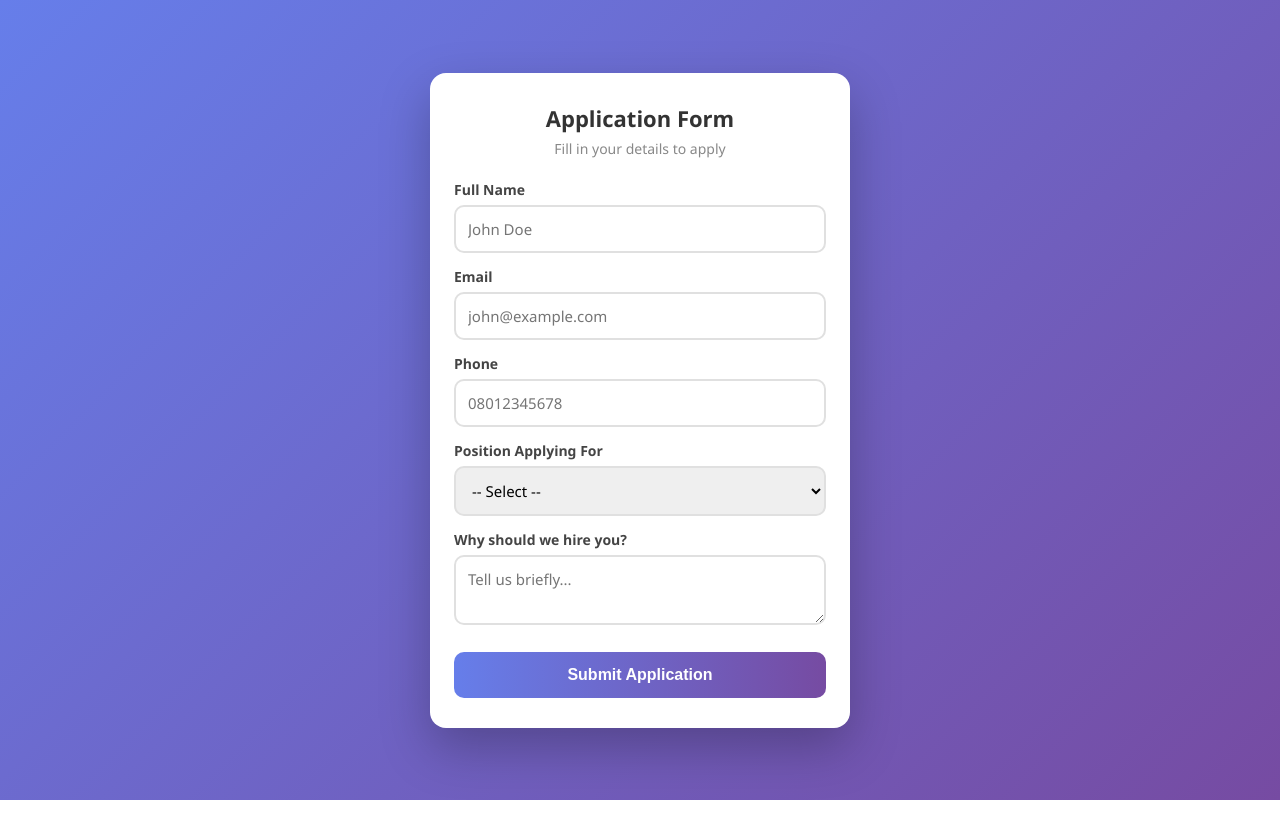
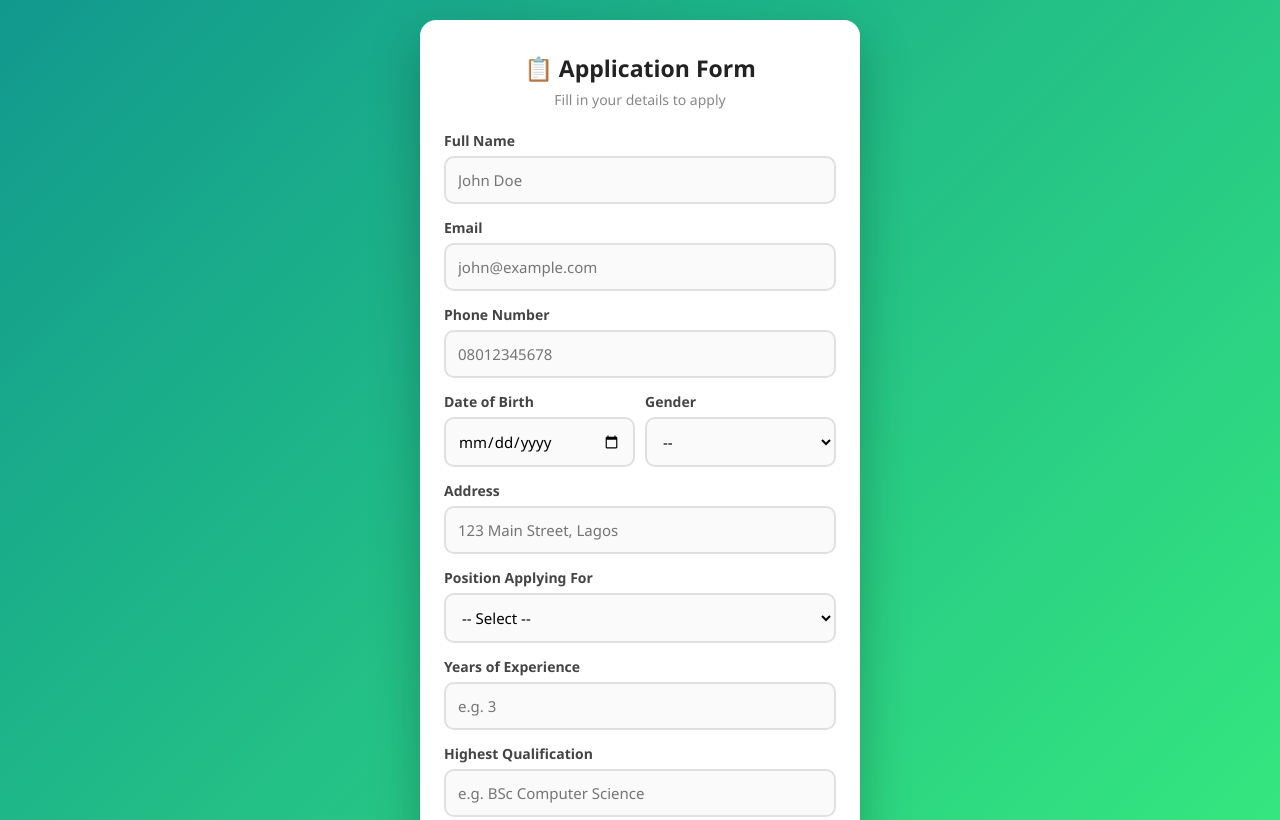
Before and after one commit to thewebsolution21/My-test-app, a plain HTML site: page test app/index.html in a window 1280 px wide. Shown: the top 820 px of the page. Drawn offline with Linux system fonts and the light colour scheme.

Commit message:
update design and add fields

```diff
--- a/test app/index.html
+++ b/test app/index.html
@@ -8,7 +8,7 @@
     * { margin: 0; padding: 0; box-sizing: border-box; }
     body {
       font-family: 'Segoe UI', Arial, sans-serif;
-      background: linear-gradient(135deg, #667eea, #764ba2);
+      background: linear-gradient(135deg, #11998e, #38ef7d);
       min-height: 100vh;
       display: flex;
       justify-content: center;
@@ -17,15 +17,15 @@
     }
     .form-box {
       background: white;
-      padding: 30px 24px;
+      padding: 32px 24px;
       border-radius: 16px;
       width: 100%;
-      max-width: 420px;
+      max-width: 440px;
       box-shadow: 0 20px 50px rgba(0,0,0,0.25);
     }
     h1 {
-      color: #333;
-      font-size: 22px;
+      color: #222;
+      font-size: 23px;
       margin-bottom: 6px;
       text-align: center;
     }
@@ -51,16 +51,23 @@
       font-size: 15px;
       outline: none;
       font-family: inherit;
+      background: #fafafa;
     }
     input:focus, select:focus, textarea:focus {
-      border-color: #764ba2;
+      border-color: #11998e;
+      background: white;
     }
     textarea { resize: vertical; min-height: 70px; }
+    .row {
+      display: flex;
+      gap: 10px;
+    }
+    .row > div { flex: 1; }
     button {
       width: 100%;
-      margin-top: 22px;
+      margin-top: 24px;
       padding: 14px;
-      background: linear-gradient(90deg, #667eea, #764ba2);
+      background: linear-gradient(90deg, #11998e, #38ef7d);
       color: white;
       border: none;
       border-radius: 10px;
@@ -73,7 +80,7 @@
 </head>
 <body>
   <form class="form-box" action="submit.html" method="GET">
-    <h1>Application Form</h1>
+    <h1>📋 Application Form</h1>
     <p class="sub">Fill in your details to apply</p>
 
     <label>Full Name</label>
@@ -82,17 +89,43 @@
     <label>Email</label>
     <input type="email" name="email" placeholder="john@example.com" required>
 
-    <label>Phone</label>
+    <label>Phone Number</label>
     <input type="tel" name="phone" placeholder="08012345678" required>
+
+    <div class="row">
+      <div>
+        <label>Date of Birth</label>
+        <input type="date" name="dob" required>
+      </div>
+      <div>
+        <label>Gender</label>
+        <select name="gender" required>
+          <option value="">--</option>
+          <option>Male</option>
+          <option>Female</option>
+          <option>Other</option>
+        </select>
+      </div>
+    </div>
+
+    <label>Address</label>
+    <input type="text" name="address" placeholder="123 Main Street, Lagos" required>
 
     <label>Position Applying For</label>
     <select name="position" required>
       <option value="">-- Select --</option>
       <option>Frontend Developer</option>
       <option>Backend Developer</option>
-      <option>Designer</option>
-      <option>Manager</option>
+      <option>Full Stack Developer</option>
+      <option>UI/UX Designer</option>
+      <option>Project Manager</option>
     </select>
+
+    <label>Years of Experience</label>
+    <input type="number" name="experience" min="0" max="50" placeholder="e.g. 3" required>
+
+    <label>Highest Qualification</label>
+    <input type="text" name="qualification" placeholder="e.g. BSc Computer Science">
 
     <label>Why should we hire you?</label>
     <textarea name="reason" placeholder="Tell us briefly..."></textarea>
```
